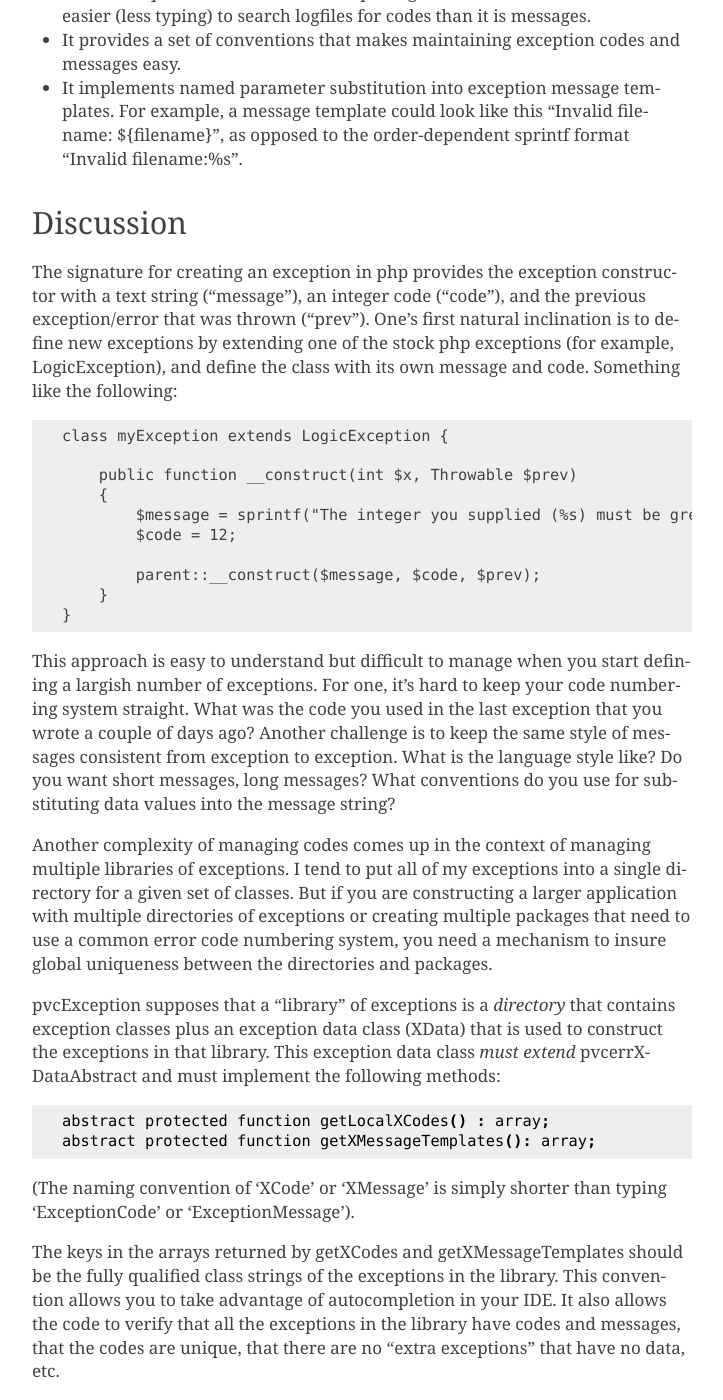
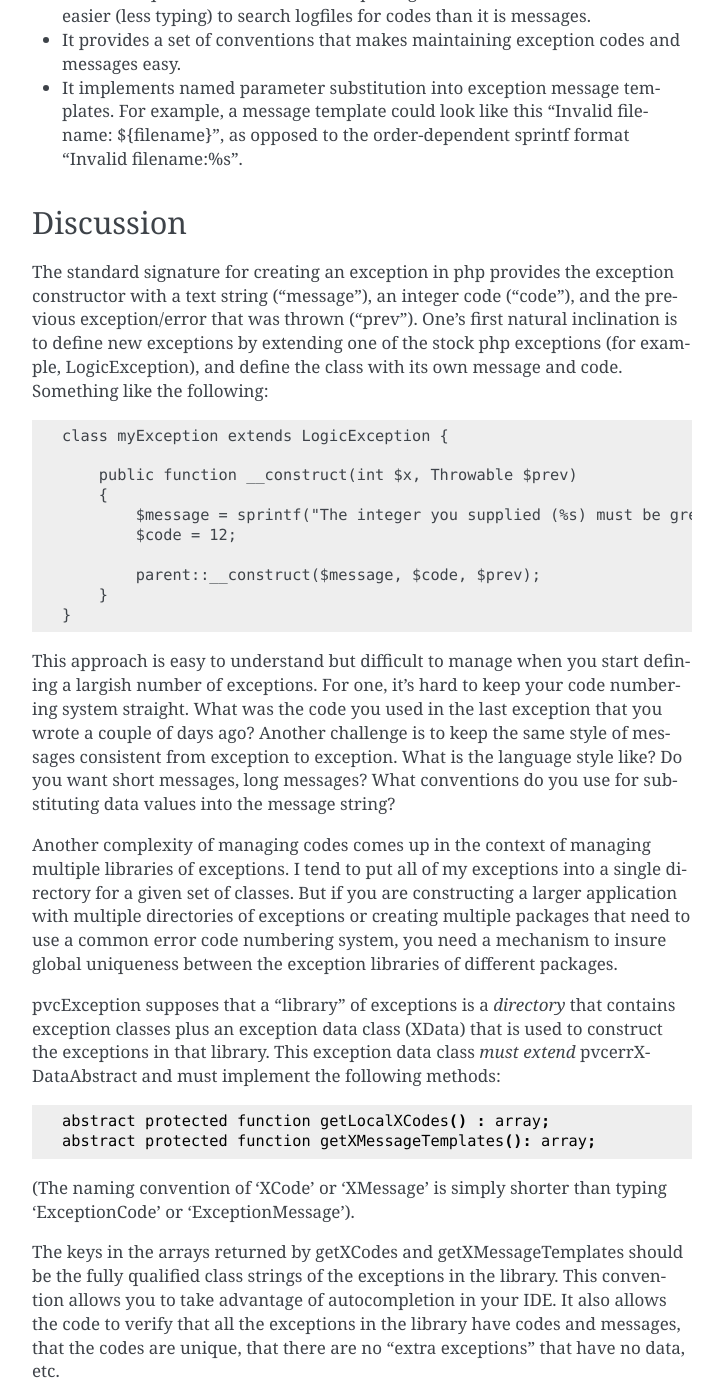
Before and after one commit to dwilbourne/pvcErr, a Sphinx documentation site: the page built from docs/source/index.rst, in a window 1280 px wide and 1400 px high, scrolled down 429 px. Shown: the whole window, without its empty margins (388-1111 px from the left). Built offline with Sphinx 7.4.7, drawn with Linux system fonts in a browser that asks for light colours; some of the changed text lies outside the part shown.

Commit message:
tweaked the documentation to try and provide additional clarity.

```diff
--- a/docs/source/index.rst
+++ b/docs/source/index.rst
@@ -31,8 +31,8 @@ Design Points
 Discussion
 ##########
 
-The signature for creating an exception in php provides the exception constructor with a text string ("message"),
-an integer code ("code"), and the previous exception/error that was thrown ("prev").  One's first natural
+The standard signature for creating an exception in php provides the exception constructor with a text string
+("message"), an integer code ("code"), and the previous exception/error that was thrown ("prev").  One's first natural
 inclination is to define new exceptions by extending one of the stock php exceptions (for example, LogicException),
 and define the class with its own message and code.  Something like the following::
 
@@ -57,7 +57,7 @@ Another complexity of managing codes comes up in the context of managing multipl
 to put all of my exceptions into a single directory for a given set of classes.  But if you are constructing a
 larger application with multiple directories of exceptions or creating multiple
 packages that need to use a common error code numbering system, you need a mechanism to insure global uniqueness
-between the directories and packages.
+between the exception libraries of different packages.
 
 pvcException supposes that a "library" of exceptions is a *directory* that contains exception classes plus an exception
 data class (XData) that is used to construct the exceptions in that library.  This exception data class *must extend*
@@ -123,7 +123,7 @@ parameters.
 Speaking of parameters, as you can see from the example above, the code uses a template format of "${paramname}",
 where paramname is the name of a parameter in the constructor of the exception.  Like all of PHP, the names are
 case-sensitive.  Make sure that the dummy variable(s) in the exception constructor match the identifier within the
-braces of your template variables.
+braces of your template variables in your exception data file.
 
 The parameters to your exceptions should be scalar and convertible to strings (so typed as strings or int is a good
 rule of thumb).  It will convert booleans to either 'true' or 'false'.  If you create a parameter with something more
@@ -157,7 +157,8 @@ correspond to the namespaces of your exception libraries.  The prefixes in the a
 prefixes will be prepended to the local exception codes defined in your exception library data classes.  This is the
 mechanism that guarantees uniqueness among exception codes.
 
-In terms of implementation, there are actually two mechanisms that work in parallel.  Internally, pvcExceptions uses
+In terms of implementation, there are actually two mechanisms that work in parallel.  Internally, i.e.
+only as pertains to exceptions defined in the pvc libraries, I use
 a static class to store the namespaces and integers.  If you install this package and look in the vendor directory
 under pvc\err\src, you will see XCodePrefixes.php.
 
@@ -202,7 +203,8 @@ order to extract the class string from a file.
 Setup
 #####
 
-1. Decide where you want to keep your exception code prefixes file.  If you are using a framework that has a config  directory, that would be a sensible choice, or simply perhaps in the root of your src directory.
+1. Decide where you want to keep your exception code prefixes file.  If you are using a framework that has a config
+directory, that would be a sensible choice, or simply perhaps in the root of your src directory.
 
 2. as part of bootstrapping your application, use putenv() to set "XCodePrefixes" to the filepath chosen in step 1.
 
```
Also changed, not shown: other parts of docs/source/index.rst (+2 -2 lines), 1 other file.
